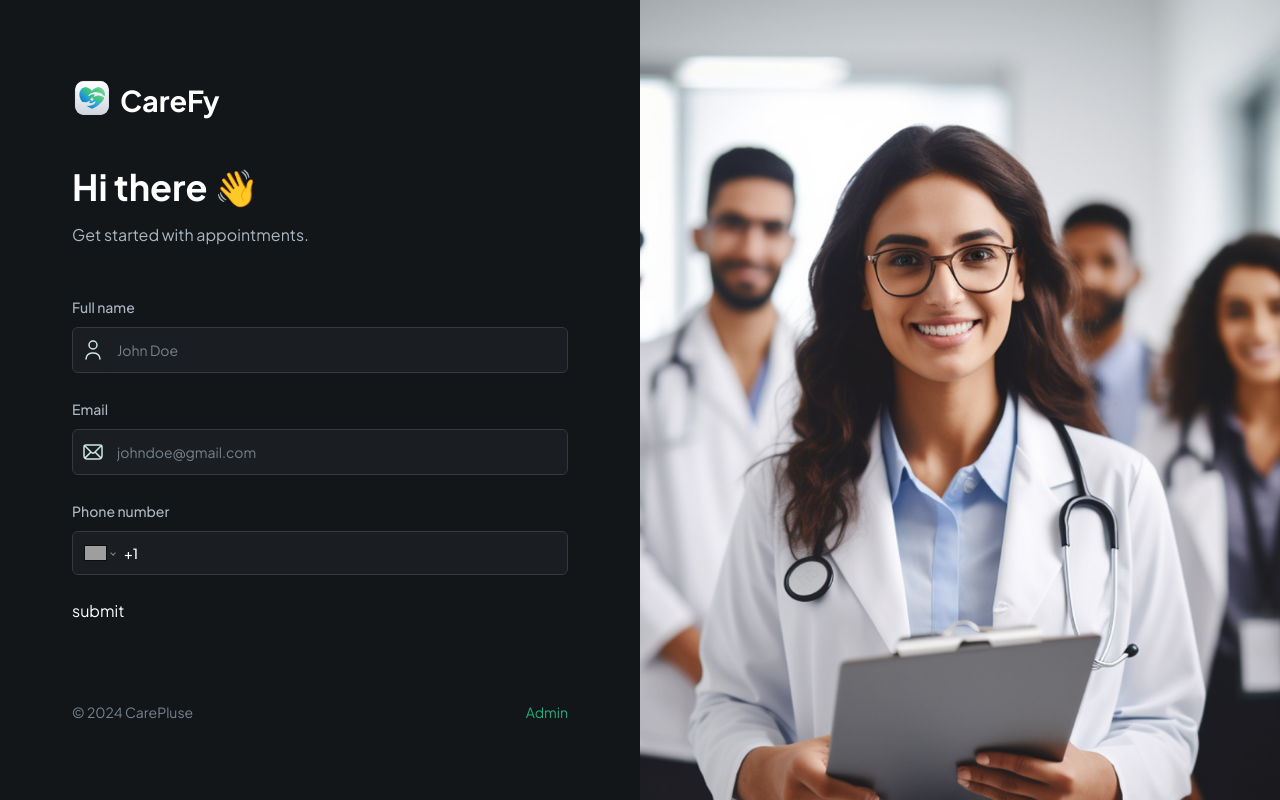
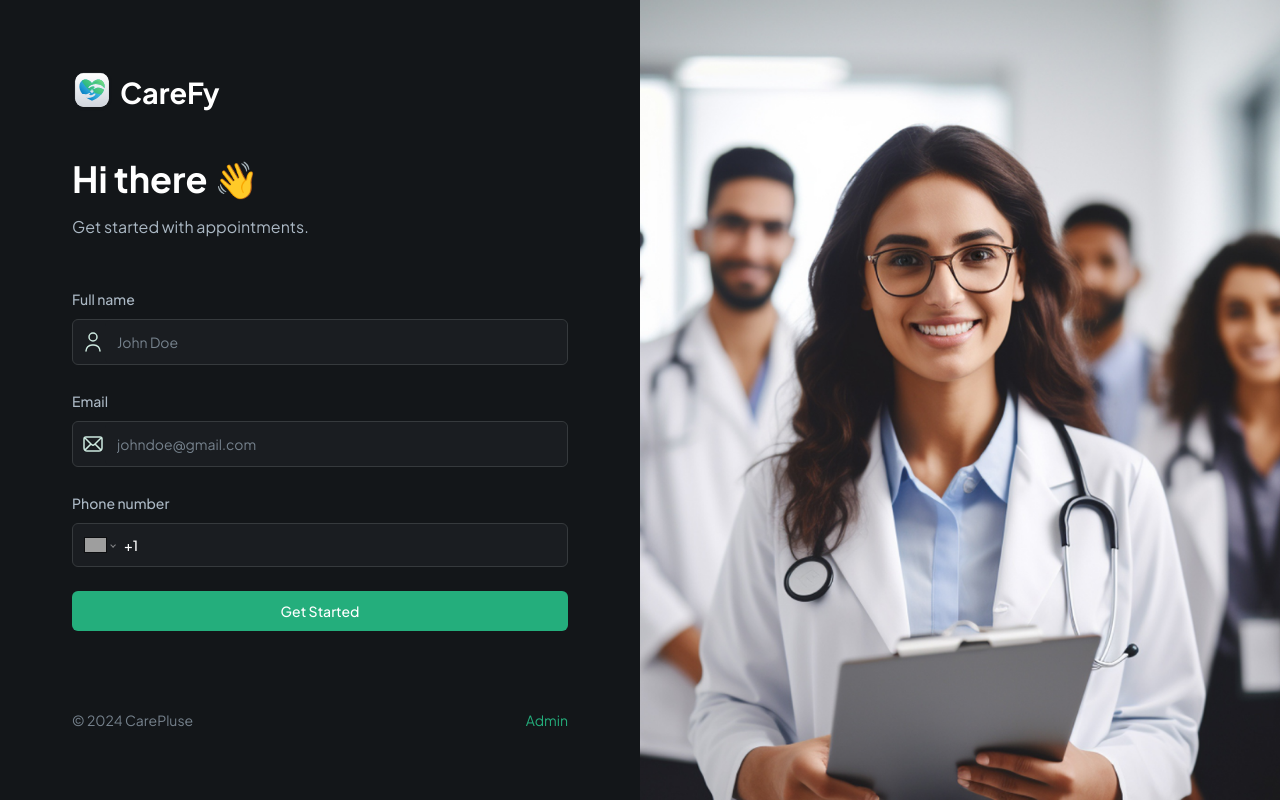
Before and after one commit to shekhar9837/carefy, a Next.js app: page / in a window 1280 px wide. Built offline with nearby package versions, Linux system fonts and the light colour scheme; grey boxes are pictures that could not be loaded.

Commit message:
added submit button and patient form

```diff
--- /dev/null
+++ b/components/SubmitButton.tsx
@@ -0,0 +1,36 @@
+import Image from "next/image";
+
+import { Button } from "./ui/button";
+
+interface ButtonProps {
+  isLoading: boolean;
+  className?: string;
+  children: React.ReactNode;
+}
+
+const SubmitButton = ({ isLoading, className, children }: ButtonProps) => {
+  return (
+    <Button
+      type="submit"
+      disabled={isLoading}
+      className={className ?? "shad-primary-btn w-full"}
+    >
+      {isLoading ? (
+        <div className="flex items-center gap-4">
+          <Image
+            src="/assets/icons/loader.svg"
+            alt="loader"
+            width={24}
+            height={24}
+            className="animate-spin"
+          />
+          Loading...
+        </div>
+      ) : (
+        children
+      )}
+    </Button>
+  );
+};
+
+export default SubmitButton;
--- a/components/forms/PatientForm.tsx
+++ b/components/forms/PatientForm.tsx
@@ -9,6 +9,7 @@ import { z } from "zod";
 import { Form } from "@/components/ui/form";
 import "react-phone-number-input/style.css";
 import CustomFormField, { FormFieldType } from "../CustomFormField";
+import SubmitButton from "../SubmitButton";
 
 const inputData = z.object({
   name: z.string().trim().min(1, "Name is required"),
@@ -17,6 +18,7 @@ const inputData = z.object({
 })
 
 export const PatientForm = () => {
+    const [isLoading, setisLoading] = useState(false)
 
 
     const form = useForm<z.infer <typeof inputData>>({
@@ -69,9 +71,7 @@ export const PatientForm = () => {
           placeholder="(555) 123-4567"
         />
 
-        <button>submit</button>
-
-        {/* <SubmitButton isLoading={isLoading}>Get Started</SubmitButton> */}
+        <SubmitButton isLoading={isLoading}>Get Started</SubmitButton>
       </form>
     </Form>
   );
```
